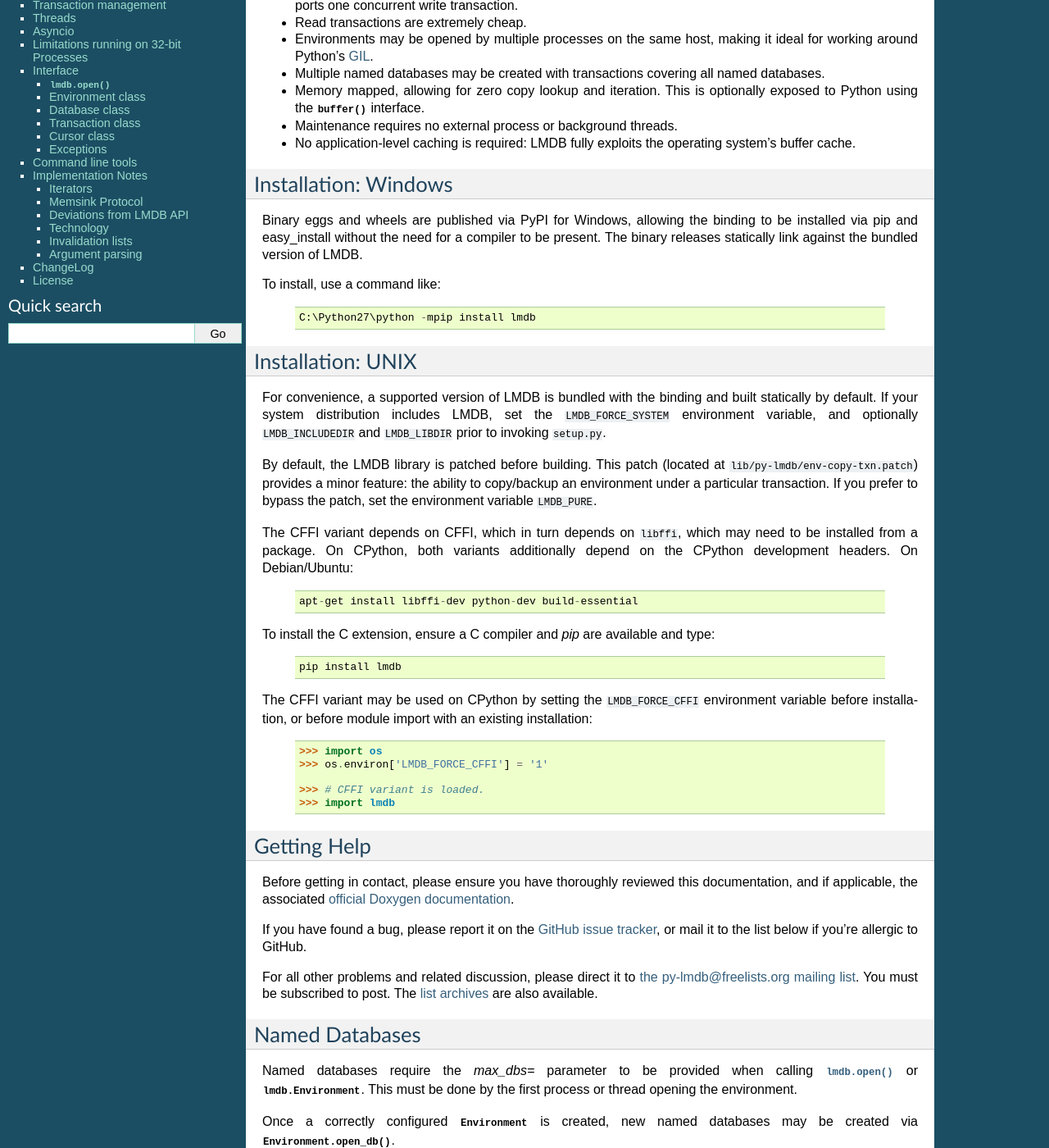
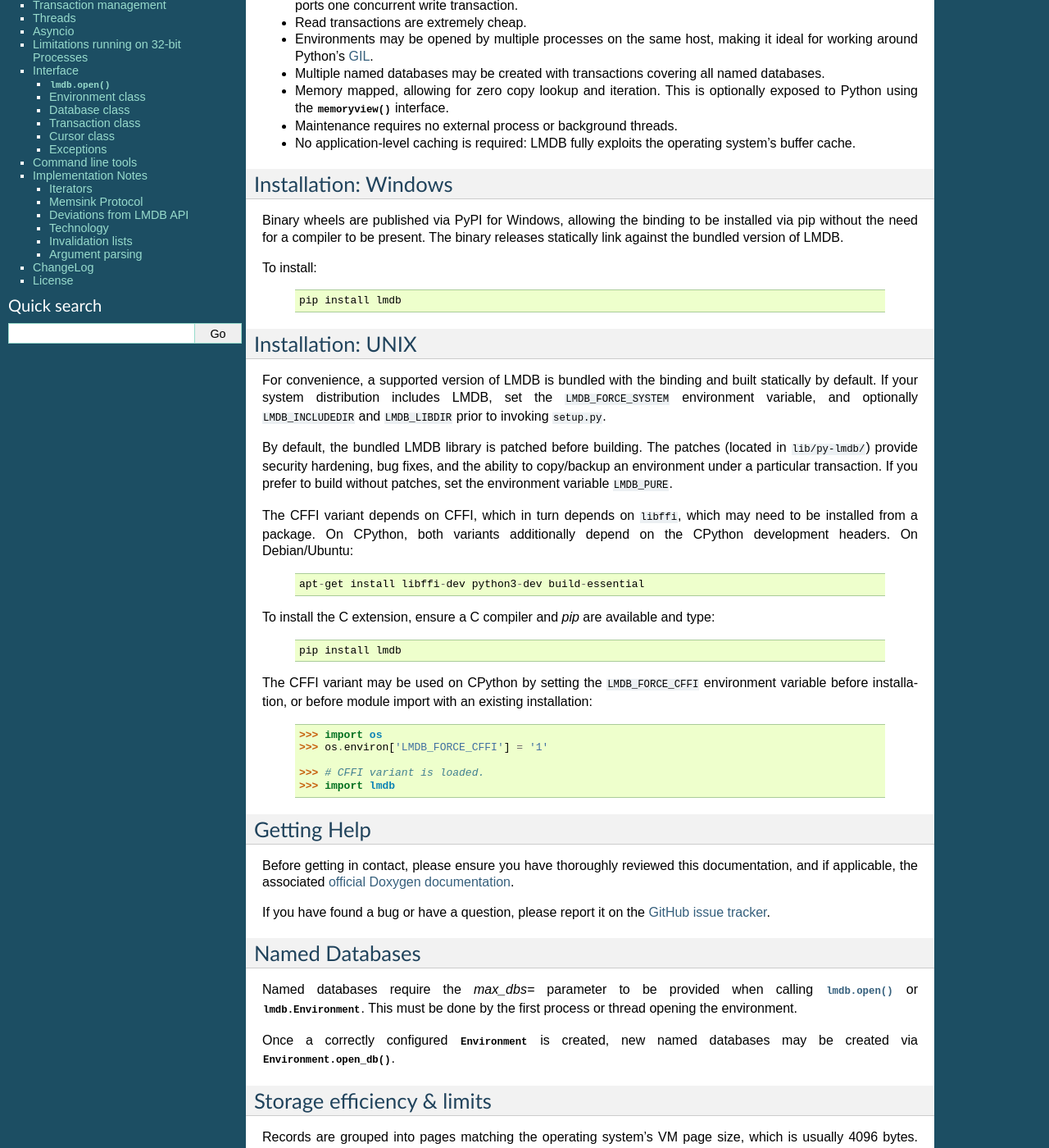
Before and after one commit to jnwatson/py-lmdb, a Sphinx documentation site: the page built from docs/index.rst, in a window 1280 px wide and 1400 px high, scrolled down 252 px. Shown: the whole window at 82% size. Built offline with Sphinx 7.4.7, drawn with Linux system fonts in a browser that asks for light colours; some of the changed text lies outside the part shown.

Commit message:
Modernize documentation for Python 3 and current project state (#436)
- Update Python version references from >=3.5 to >=3.9
- Replace Python 2 buffer/print syntax with memoryview/print()
- Use bytes literals (b'...') in all examples
- Update patch description to reflect 19 patches (CVEs + hardening)
- Fix GitHub URLs from dw/py-lmdb to jnwatson/py-lmdb
- Replace dead mailing list with GitHub issues
- Update apt package from python-dev to python3-dev
- Remove references to eggs and easy_install

Co-authored-by: Claude Opus 4.6 (1M context) <noreply@anthropic.com>

```diff
--- a/docs/index.rst
+++ b/docs/index.rst
@@ -26,7 +27,7 @@ LMDB is a tiny database with some excellent properties:
 * Multiple named databases may be created with transactions covering all
   named databases.
 * Memory mapped, allowing for zero copy lookup and iteration. This is
-  optionally exposed to Python using the :py:func:`buffer` interface.
+  optionally exposed to Python using the :py:func:`memoryview` interface.
 * Maintenance requires no external process or background threads.
 * No application-level caching is required: LMDB fully exploits the operating
   system's buffer cache.
@@ -35,16 +36,15 @@ LMDB is a tiny database with some excellent properties:
 Installation: Windows
 +++++++++++++++++++++
 
-Binary eggs and wheels are published via PyPI for Windows, allowing the binding
-to be installed via pip and easy_install without the need for a compiler to be
-present. The binary releases statically link against the bundled version of
-LMDB.
+Binary wheels are published via PyPI for Windows, allowing the binding to be
+installed via pip without the need for a compiler to be present. The binary
+releases statically link against the bundled version of LMDB.
 
-To install, use a command like:
+To install:
 
     ::
 
-        C:\Python27\python -mpip install lmdb
+        pip install lmdb
 
 
 Installation: UNIX
@@ -55,10 +55,10 @@ built statically by default. If your system distribution includes LMDB, set the
 ``LMDB_FORCE_SYSTEM`` environment variable, and optionally ``LMDB_INCLUDEDIR``
 and ``LMDB_LIBDIR`` prior to invoking ``setup.py``.
 
-By default, the LMDB library is patched before building.  This patch (located
-at ``lib/py-lmdb/env-copy-txn.patch``) provides a minor feature:  the ability
-to copy/backup an environment under a particular transaction.   If you prefer
-to bypass the patch, set the environment variable ``LMDB_PURE``.
+By default, the bundled LMDB library is patched before building.  The patches
+(located in ``lib/py-lmdb/``) provide security hardening, bug fixes, and the
+ability to copy/backup an environment under a particular transaction.  If you
+prefer to build without patches, set the environment variable ``LMDB_PURE``.
 
 The CFFI variant depends on CFFI, which in turn depends on ``libffi``, which
 may need to be installed from a package. On CPython, both variants additionally
@@ -66,7 +66,7 @@ depend on the CPython development headers. On Debian/Ubuntu:
 
     ::
 
-        apt-get install libffi-dev python-dev build-essential
+        apt-get install libffi-dev python3-dev build-essential
 
 To install the C extension, ensure a C compiler and `pip` are
 available and type:
@@ -95,14 +95,8 @@ Before getting in contact, please ensure you have thoroughly reviewed this
 documentation, and if applicable, the associated
 `official Doxygen documentation <http://lmdb.tech/doc/>`_.
 
-If you have found a bug, please report it on the `GitHub issue tracker
-<https://github.com/dw/py-lmdb/issues>`_, or mail it to the list below if
-you're allergic to GitHub.
-
-For all other problems and related discussion, please direct it to
-`the py-lmdb@freelists.org mailing list <http://www.freelists.org/list/py-lmdb>`_.
-You must be subscribed to post. The `list archives
-<http://www.freelists.org/archive/py-lmdb/>`_ are also available.
+If you have found a bug or have a question, please report it on the
+`GitHub issue tracker <https://github.com/jnwatson/py-lmdb/issues>`_.
 
 
 Named Databases
@@ -182,54 +176,49 @@ written the dirty pages to disk.
 Bytestrings
 +++++++++++
 
-This documentation uses `bytestring` to mean the Python>=3.0 :py:func:`bytes`
-type.
-
-This documentation uses :py:func:`bytes` in examples. In Python 3.x this is a
-distinct type.
+This documentation uses `bytestring` to mean the :py:func:`bytes` type.
+All keys and values must be :py:func:`bytes` (not :py:func:`str`).
 
 Buffers
 +++++++
 
 Since LMDB is memory mapped it is possible to access record data without keys
 or values ever being copied by the kernel, database library, or application. To
-exploit this the library can be instructed to return :py:func:`buffer` objects
-instead of bytestrings by passing `buffers=True` to
+exploit this the library can be instructed to return :py:func:`memoryview`
+objects instead of bytestrings by passing `buffers=True` to
 :py:meth:`Environment.begin` or :py:class:`Transaction`.
 
-In Python :py:func:`buffer` objects can be used in many places where
-bytestrings are expected. In every way they act like a regular sequence: they
-support slicing, indexing, iteration, and taking their length. Many Python APIs
-will automatically convert them to bytestrings as necessary:
+:py:func:`memoryview` objects can be used in many places where bytestrings are
+expected. They support slicing, indexing, iteration, and taking their length.
+Many Python APIs will automatically convert them to bytestrings as necessary:
 
     ::
 
         >>> txn = env.begin(buffers=True)
-        >>> buf = txn.get('somekey')
+        >>> buf = txn.get(b'somekey')
         >>> buf
-        <read-only buffer ptr 0x12e266010, size 4096 at 0x10d93b970>
+        <memory at 0x10d93b970>
 
         >>> len(buf)
         4096
         >>> buf[0]
-        'a'
-        >>> buf[:2]
-        'ab'
+        97
+        >>> bytes(buf[:2])
+        b'ab'
         >>> value = bytes(buf)
         >>> len(value)
         4096
         >>> type(value)
-        <type 'bytes'>
+        <class 'bytes'>
 
 It is also possible to pass buffers directly to many native APIs, for example
 :py:meth:`file.write`, :py:meth:`socket.send`, :py:meth:`zlib.decompress` and
-so on. A buffer may be sliced without copying by passing it to
-:py:func:`buffer`:
+so on. A buffer may be sliced without copying:
 
     ::
 
         >>> # Extract bytes 10 through 210:
-        >>> sub_buf = buffer(buf, 10, 200)
+        >>> sub_buf = buf[10:210]
         >>> len(sub_buf)
         200
 
@@ -240,10 +229,10 @@ buffer's contents, copy it using :py:func:`bytes`:
     .. code-block:: python
 
         with env.begin(write=True, buffers=True) as txn:
-            buf = txn.get('foo')           # only valid until the next write.
+            buf = txn.get(b'foo')          # only valid until the next write.
             buf_copy = bytes(buf)          # valid forever
-            txn.delete('foo')              # this is a write!
-            txn.put('foo2', 'bar2')        # this is also a write!
+            txn.delete(b'foo')             # this is a write!
+            txn.put(b'foo2', b'bar2')      # this is also a write!
 
             print('foo: %r' % (buf,))      # ERROR! invalidated by write
             print('foo: %r' % (buf_copy,)) # OK
@@ -285,7 +274,7 @@ the case of exceptions.
     with env.begin() as txn:
         with txn.cursor() as curs:
             # do stuff
-            print 'key is:', curs.get('key')
+            print('key is:', curs.get(b'key'))
 
 On CFFI it is important to use the :py:class:`Cursor` context manager, or
 explicitly call :py:meth:`Cursor.close` if many cursors are created within a
@@ -317,7 +306,7 @@ a ``with`` statement somewhere on the stack:
 
     # Even if this crashes, txn will be correctly finalized.
     with env.begin() as txn:
-        if txn.get('foo'):
+        if txn.get(b'foo'):
             function_that_stashes_away_txn_ref(txn)
             function_that_leaks_txn_refs(txn)
             crash()
@@ -647,7 +636,7 @@ Deviations from LMDB API
 
     In all cases where `mdb_set_compare()` might be useful, use of a special
     key encoding that encodes your custom order is usually desirable. See
-    `issue #79 <https://github.com/dw/py-lmdb/issues/79>`_ for example
+    `issue #79 <https://github.com/jnwatson/py-lmdb/issues/79>`_ for example
     approaches.
 
     The answer is not so clear for `mdb_set_dupsort()`, since a custom encoding
```
Also changed, not shown: other parts of docs/index.rst (+3 -2 lines).
